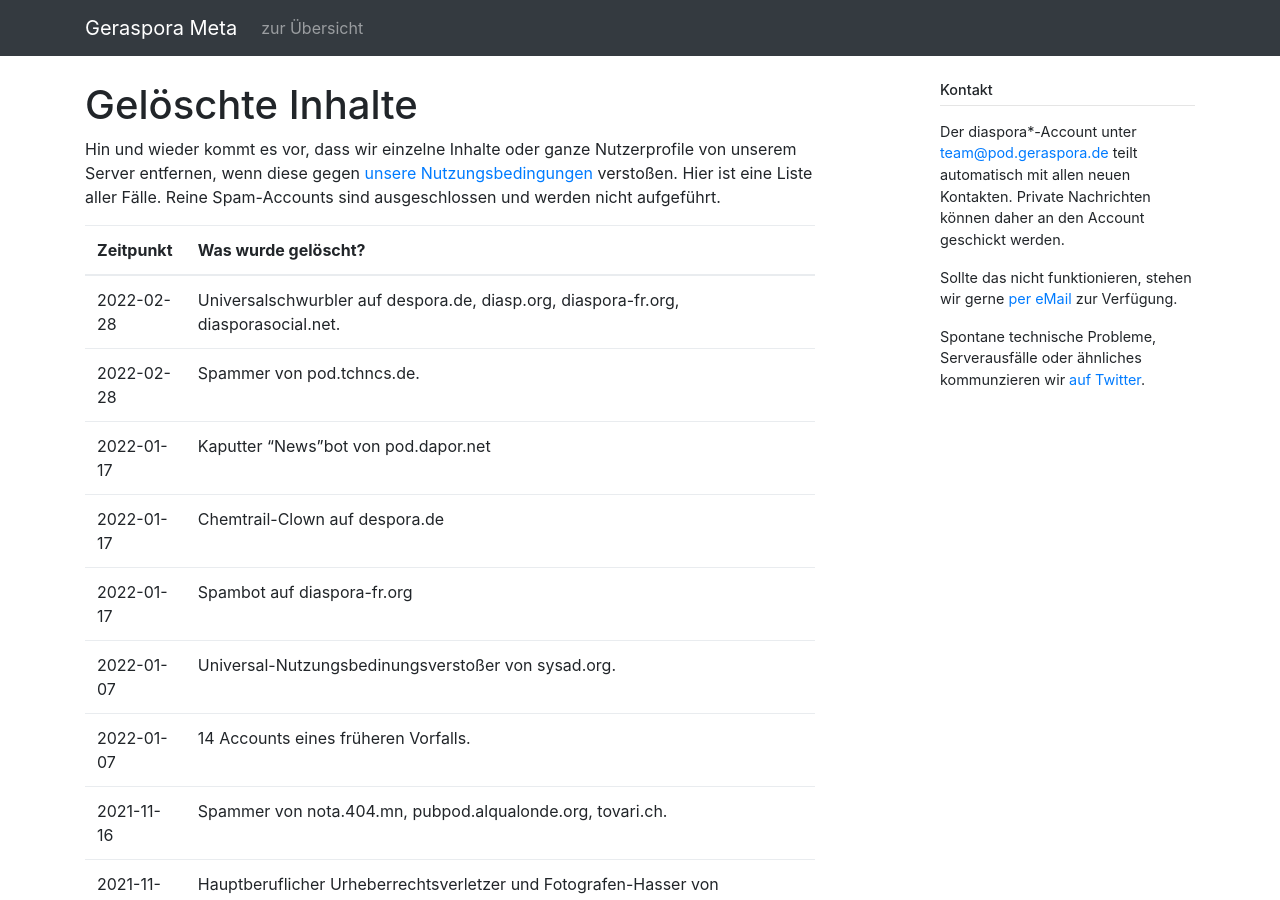
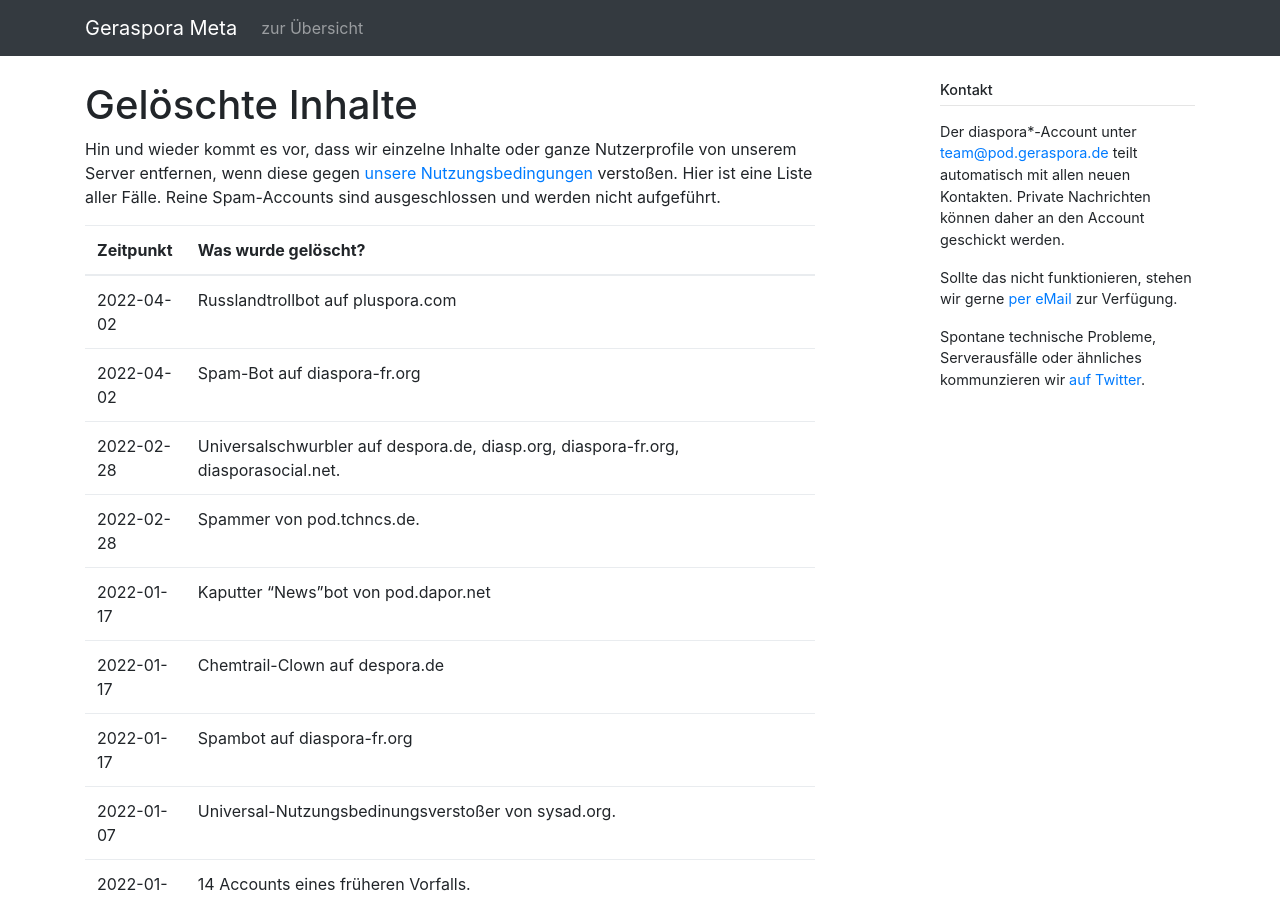
Before and after one commit to geraspora/meta, a Jekyll site: the page built from pod/deleted_contents.md, in a window 1280 px wide and 900 px high. Built offline with Jekyll 4.4.1, drawn with Linux system fonts in a browser that asks for light colours.

Commit message:
+deletion

```diff
--- a/pod/deleted_contents.md
+++ b/pod/deleted_contents.md
@@ -8,6 +8,8 @@ Hin und wieder kommt es vor, dass wir einzelne Inhalte oder ganze Nutzerprofile
 
 | Zeitpunkt  | Was wurde gelöscht?                                                                                                                                                                                                                                                                                                                                                                                                                                                                                                                                                                                                                                                                                                                                                                                                                                                                                                                                                       |
 | ---------- | ------------------------------------------------------------------------------------------------------------------------------------------------------------------------------------------------------------------------------------------------------------------------------------------------------------------------------------------------------------------------------------------------------------------------------------------------------------------------------------------------------------------------------------------------------------------------------------------------------------------------------------------------------------------------------------------------------------------------------------------------------------------------------------------------------------------------------------------------------------------------------------------------------------------------------------------------------------------------- |
+| 2022-04-02 | Russlandtrollbot auf pluspora.com                                                                                                                                                                                                                                                                                                                                                                                                                                                                                                                                                                                                                                                                                                                                                                                                                                                                                                                                         |
+| 2022-04-02 | Spam-Bot auf diaspora-fr.org                                                                                                                                                                                                                                                                                                                                                                                                                                                                                                                                                                                                                                                                                                                                                                                                                                                                                                                                              |
 | 2022-02-28 | Universalschwurbler auf despora.de, diasp.org, diaspora-fr.org, diasporasocial.net.                                                                                                                                                                                                                                                                                                                                                                                                                                                                                                                                                                                                                                                                                                                                                                                                                                                                                       |
 | 2022-02-28 | Spammer von pod.tchncs.de.                                                                                                                                                                                                                                                                                                                                                                                                                                                                                                                                                                                                                                                                                                                                                                                                                                                                                                                                                |
 | 2022-01-17 | Kaputter "News"bot von pod.dapor.net                                                                                                                                                                                                                                                                                                                                                                                                                                                                                                                                                                                                                                                                                                                                                                                                                                                                                                                                      |
```
